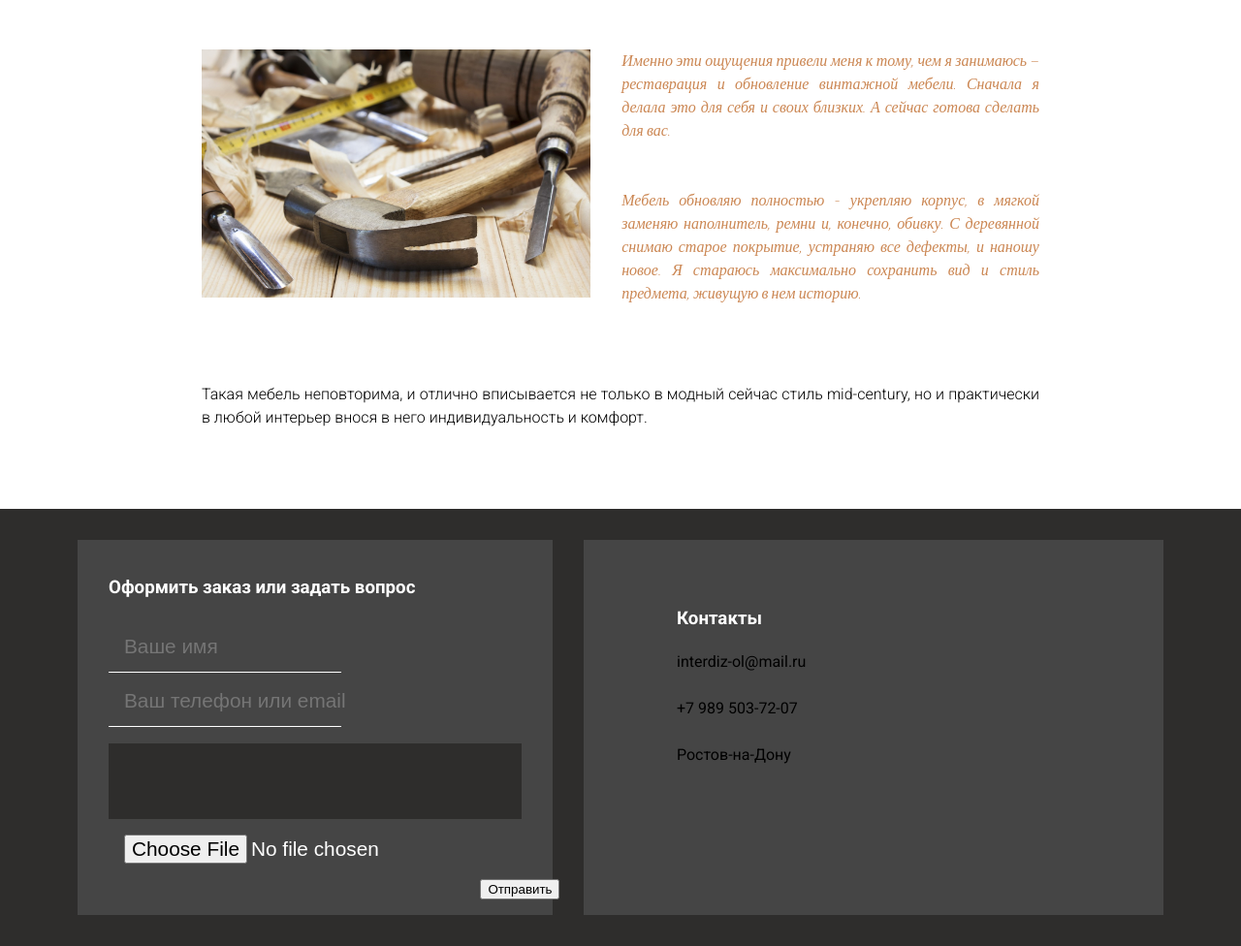
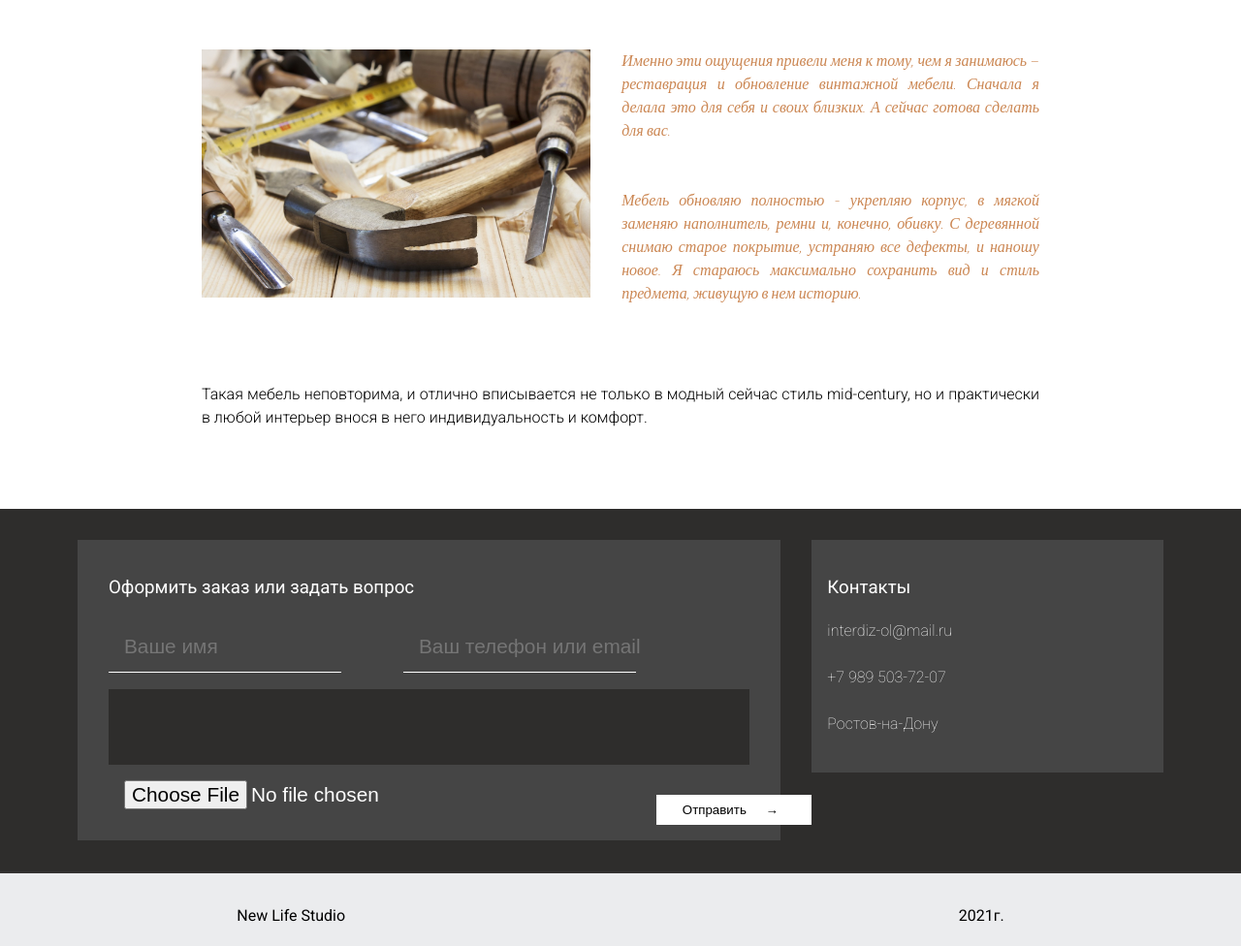
Before and after one commit to WapBly/Landos, a plain HTML site: page index.html in a window 1280 px wide. Shown: the part 1007-1983 px from the top of the page at 97% size. After the commit the page ends 1906 px from the top, so only its background shows below. Drawn offline with nearby package versions, Linux system fonts and the light colour scheme.

Commit message:
improve contacts styles

```diff
--- a/index.html
+++ b/index.html
@@ -69,7 +69,7 @@
         интерьер внося в него индивидуальность и комфорт.
       </p>
     </div>
-    <div class="container_footer contact_wrapper">
+    <div class="container_footer">
       <div class="contact_form">
         <h3 class="contact_form__title">Оформить заказ или задать вопрос</h3>
         <div class="contact_form__input_wrapper">
@@ -83,15 +83,15 @@
         </textarea>
         <input type="file">
         <button id="button_send">
-          Отправить
+          Отправить <span>&#8594;</span>
         </button>
       </div>
-      <div class="container_footer contacts">
-        <div class="container_footer contacts_text">
+      <div class="container_footer__contacts">
+        <div class="container_footer__contacts_text">
           <h3 class="contacts__title">Контакты</h3>
-          <a>interdiz-ol@mail.ru</a><br>
-          <a>+7 989 503-72-07</a><br>
-          <a>Ростов-на-Дону</a><br>
+          <a href="emeil:interdiz-ol@mail.ru">interdiz-ol@mail.ru</a><br>
+          <a href="tel:+79895037207">+7 989 503-72-07</a><br>
+          <a>Ростов-на-Дону</a>
         </div>
       </div>
     </div>
--- a/source/styles/index.css
+++ b/source/styles/index.css
@@ -1,5 +1,5 @@
 body{
-  font-family: Roboto, sans-serif, 'Bitter', serif;
+  font-family: Roboto, sans-serif;
   line-height: 1.5;
   margin: 0;
 }
@@ -177,14 +177,17 @@ blockquote{
 }
 .container_footer{
 padding: 2rem 5rem;
-}
-.contact_wrapper{
+display: grid;
+grid-gap: 2rem;
+grid-template-columns: 2fr 1fr;
 background-color: #2e2d2c;
-  display: flex;
-  flex-direction: inherit;
 color: #fff;
 }
+.container_footer h3{
+  font-weight: 400;
+}
 .contact_form{
+  position: relative;
   background-color: #454545;
   padding: 1rem 2rem;
 }
@@ -218,20 +221,44 @@ padding: 2rem 5rem;
   left: 0;
 }
 #button_send{
-  position: flex;
-  margin-left: 90%;
+  display: block;
+  position: absolute;
+  width: 10rem;
+  padding: .5rem 1rem;
+  bottom: 1rem;
+  right: -2rem;
+  background: #fff;
+  border: none;
+  transition: all ease-in .2s;
 }
-.contacts{
+#button_send span{
+  padding-right: .5rem;
+  margin-left: 1rem;
+  transition: all ease-in .2s;
+}
+#button_send:hover{
+  background: #ccb17a;
+  color: #fff;
+  cursor: pointer;
+}
+#button_send:hover span{
+  margin-left: 1.5rem;
+  padding-right: 0;
+}
+.container_footer__contacts{
   display: flex;
   flex-direction: column;
   position: relative;
   justify-content: left;
   background-color: #454545;
-margin-left: 2rem;
-width: 80%;
   text-align: left;
+  height: 15rem;
 }
-.contacts_text{
+.container_footer__contacts a{
+  color: #fff;
+  font-weight: 100;
+}
+.container_footer__contacts_text{
   padding: 1rem 1rem;
   display: flex;
   flex-direction: column;
```
Lines whose indentation alone changed are shown as unchanged.
